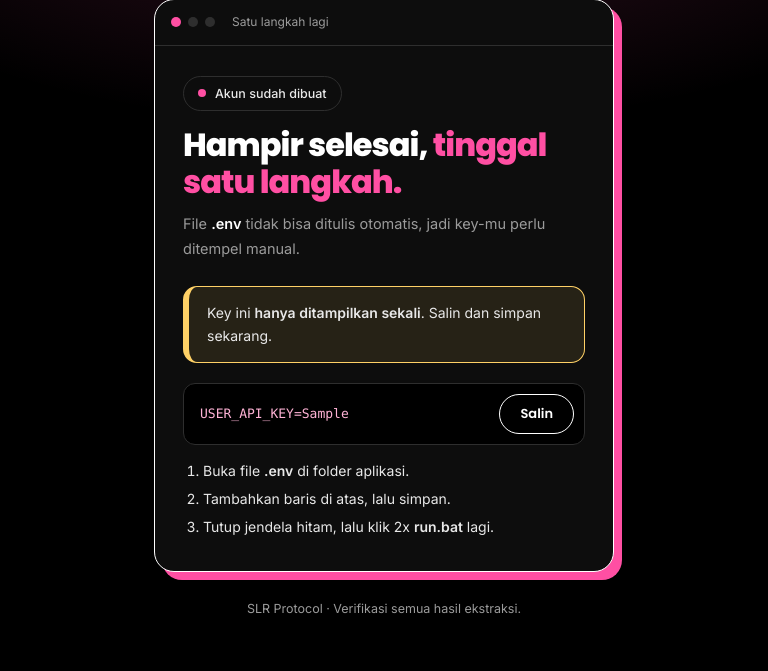
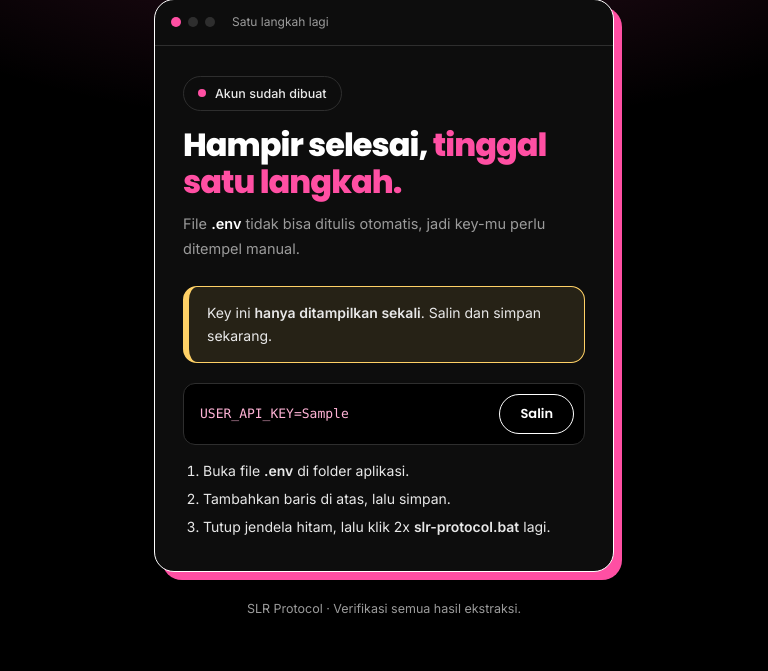
Before and after one commit to zaafirrahman/slr-protocol, a Flask app: template templates/signup.html in a window 1280 px wide. Shown: the part 129-800 px from the top of the page, without its empty margins (256-1024 px from the left). Run offline with Flask 3, Linux system fonts and the light colour scheme; the template is opened without the code that fills it: most values are stand-ins (such as "Sample title", 1, 10 or a date in 2020); some libraries are stand-ins or nearby versions.

Commit message:
update bat name and add icon

```diff
--- a/templates/signup.html
+++ b/templates/signup.html
@@ -97,7 +97,7 @@ ol li{margin:4px 0}
         <ol>
           <li>Buka file <b>.env</b> di folder aplikasi.</li>
           <li>Tambahkan baris di atas, lalu simpan.</li>
-          <li>Tutup jendela hitam, lalu klik 2x <b>run.bat</b> lagi.</li>
+          <li>Tutup jendela hitam, lalu klik 2x <b>slr-protocol.bat</b> lagi.</li>
         </ol>
       {% else %}
         <span class="pill"><i></i>Daftar sekali saja</span>
```
Also changed, not shown: static/slr.ico (added).
